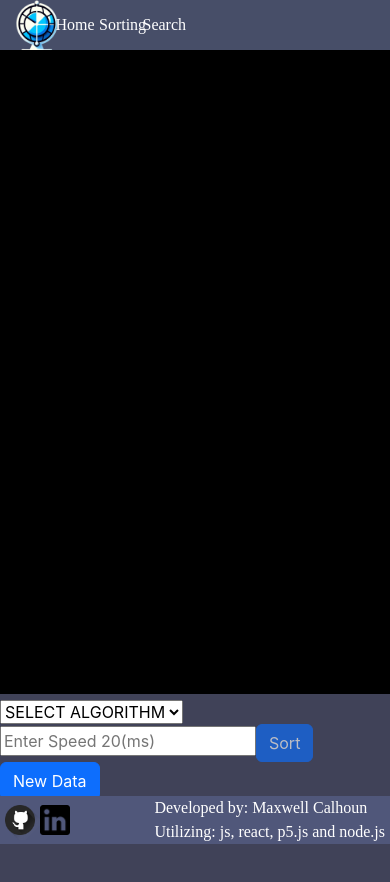
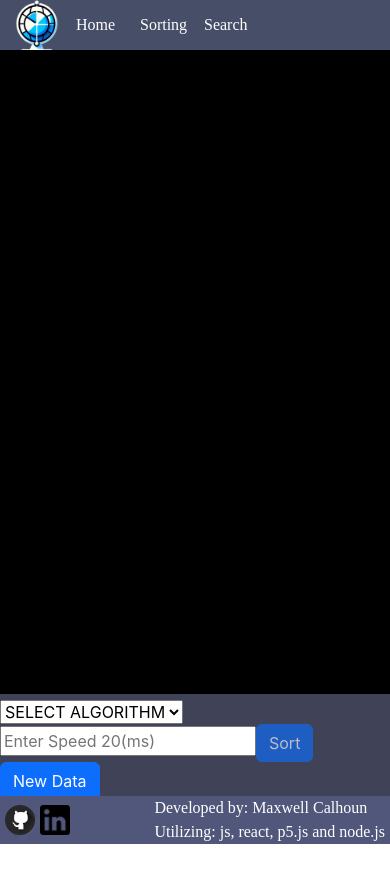
Before and after one commit to Maxwell-Calhoun/Algorithm-Visualizer, a React (Create React App) app in the folder algorithm-visualizer/: page /Algorithm-Visualizer/Sorting in a window 390 px wide. Shown: the top 882 px of the page. After the commit the page ends 844 px from the top, so only its background shows below. Built offline with nearby package versions, Linux system fonts and the light colour scheme.

Commit message:
Fixed header for mobile devices

```diff
--- a/algorithm-visualizer/src/Components/Header.js
+++ b/algorithm-visualizer/src/Components/Header.js
@@ -12,7 +12,7 @@ export const Header = () => {
     <Navbar className="Header">
         <Container className='Container'>
             <Nav.Link onClick={() => navigate("/")}>
-                <img src={icon} className='icon'/>
+                <img src={icon} className='icon' alt='Site Icon'/>
             </Nav.Link>
         </Container>
         <Container className='Container'>
--- a/algorithm-visualizer/src/Pages/CSS/Header.css
+++ b/algorithm-visualizer/src/Pages/CSS/Header.css
@@ -16,7 +16,7 @@
 }
 
 .Container {
-    width: 2px;
-    margin-right: 5vw;
+    width: 0px;
+    margin-right: 40px;
     margin-left: 0;
 }
--- a/algorithm-visualizer/src/Pages/CSS/Sorting.css
+++ b/algorithm-visualizer/src/Pages/CSS/Sorting.css
@@ -4,5 +4,5 @@
 }
 
 .Sorting-Sketch {
-    margin-top: 50px;
+    padding-top: 50px;
 }
```
